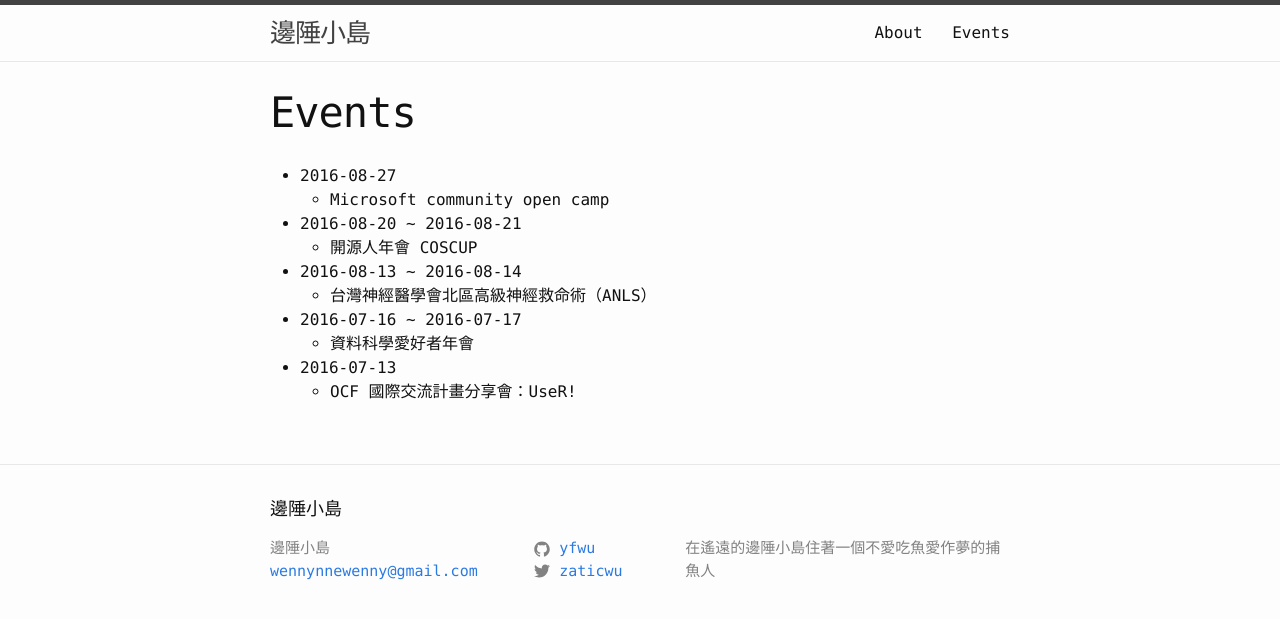
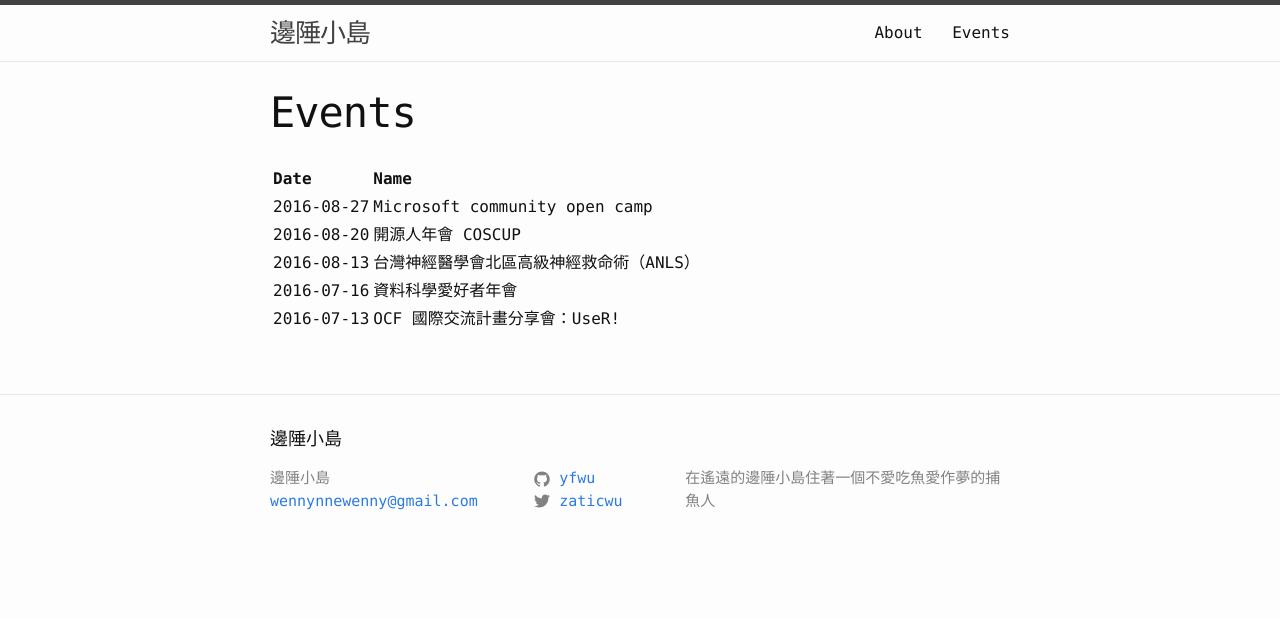
Before and after one commit to algaebrown/yfwu.github.io, a Jekyll site: the page built from diary.md, in a window 1280 px wide. Shown: the top 619 px of the page. Built offline with Jekyll 4.4.1, drawn with Linux system fonts in a browser that asks for light colours.

Commit message:
to table

```diff
--- a/diary.md
+++ b/diary.md
@@ -2,13 +2,10 @@
 title: Events
 layout: page
 ---
-- 2016-08-27
-    - Microsoft community open camp
-- 2016-08-20 ~ 2016-08-21
-    - 開源人年會 COSCUP
-- 2016-08-13 ~ 2016-08-14
-    - 台灣神經醫學會北區高級神經救命術（ANLS）
-- 2016-07-16 ~ 2016-07-17
-    - 資料科學愛好者年會
-- 2016-07-13
-    - OCF 國際交流計畫分享會：UseR!
+|Date|Name|
+|:---|:---|
+|2016-08-27|Microsoft community open camp|
+|2016-08-20|開源人年會 COSCUP|
+|2016-08-13|台灣神經醫學會北區高級神經救命術（ANLS）|
+|2016-07-16|資料科學愛好者年會|
+|2016-07-13|OCF 國際交流計畫分享會：UseR! |
```
